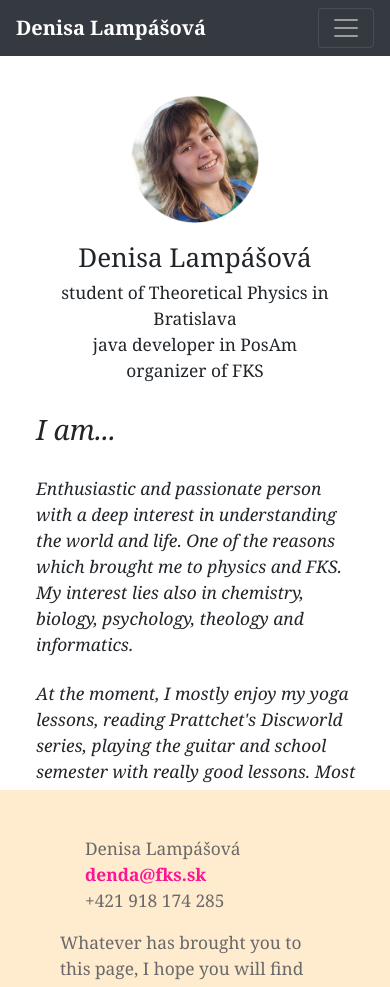
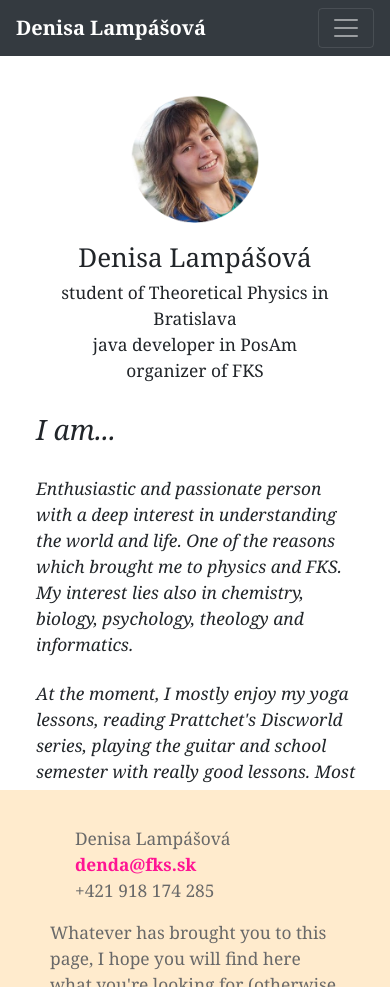
Before and after one commit to dendaxD/dendaxD.github.io, a Jekyll site: the page built from index.md, in a window 390 px wide and 987 px high. Built offline with Jekyll 4.4.1, drawn with Linux system fonts in a browser that asks for light colours; nearby versions of some CDN libraries.

Commit message:
snad to uz ako tak funguje naozaj :)

```diff
--- a/_sass/_layout.scss
+++ b/_sass/_layout.scss
@@ -45,7 +45,7 @@ img {
     width: 40%;
   }
   footer{
-    padding: 45px;
+    padding: 35px;
     height: 15%;
   }
     body {
```
Also changed, not shown: 2 other files.
